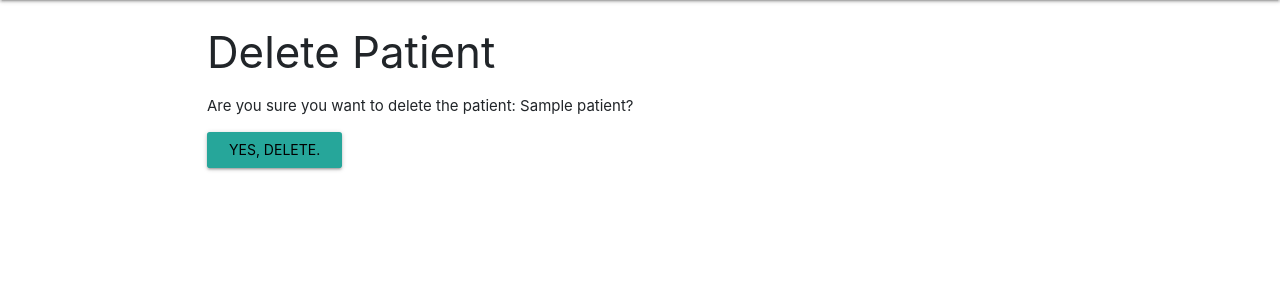
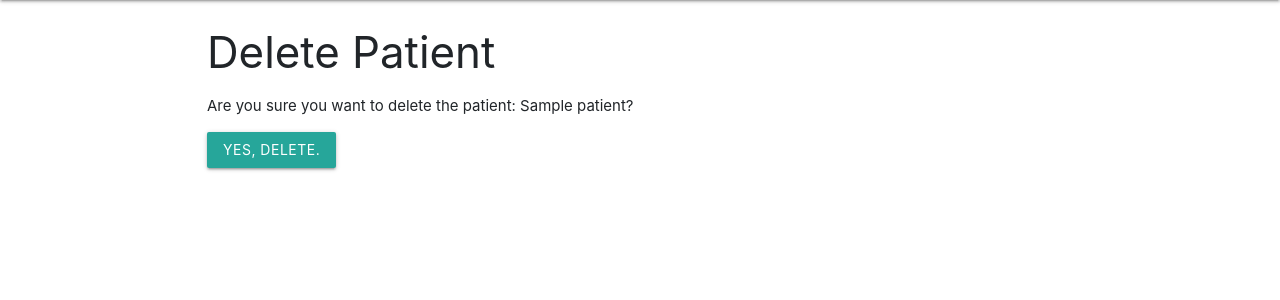
Before and after one commit to feinz/localpatient, a Django app: template catalog/templates/catalog/patient_confirm_delete.html in a window 1280 px wide. Shown: the part 64-364 px from the top of the page. Run offline with Django 3.2, Linux system fonts and the light colour scheme; the template is opened without the code that fills it: values that come from a table or form of the project are taken from there, others are empty; tables that the repository leaves empty hold one stand-in row (values such as "Sample post"); some libraries are stand-ins or nearby versions.

Commit message:
some housekeeping

```diff
--- a/catalog/templates/catalog/patient_confirm_delete.html
+++ b/catalog/templates/catalog/patient_confirm_delete.html
@@ -8,7 +8,7 @@
 
 <form action="" method="POST">
   {% csrf_token %}
-  <input class="waves-effect waves-light btn" type="submit" value="Yes, delete.">
+  <button class="waves-effect waves-light btn" type="submit" value="Yes, delete.">Yes, delete.</button>
 </form>
 
 {% endblock %}
```
